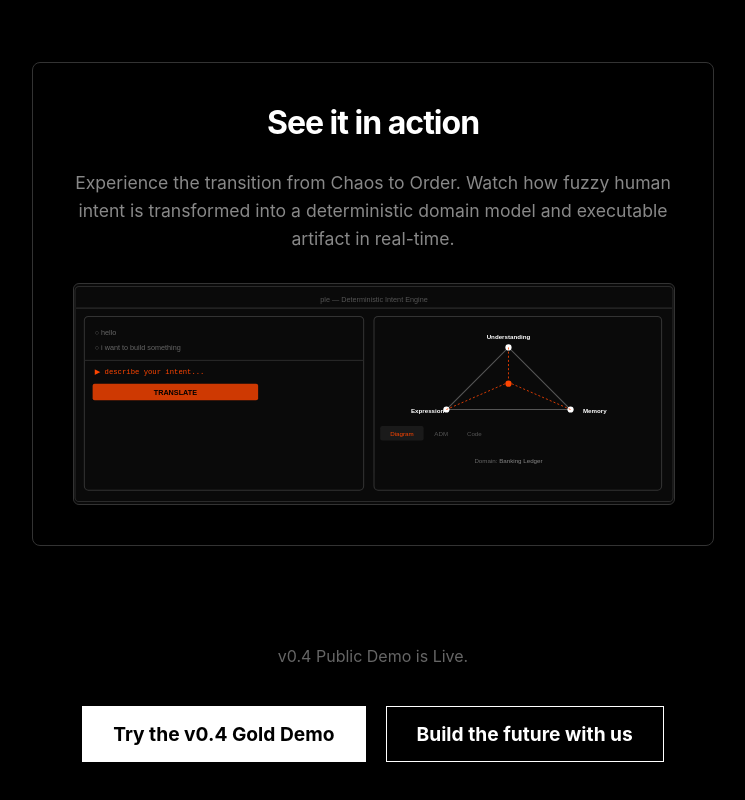
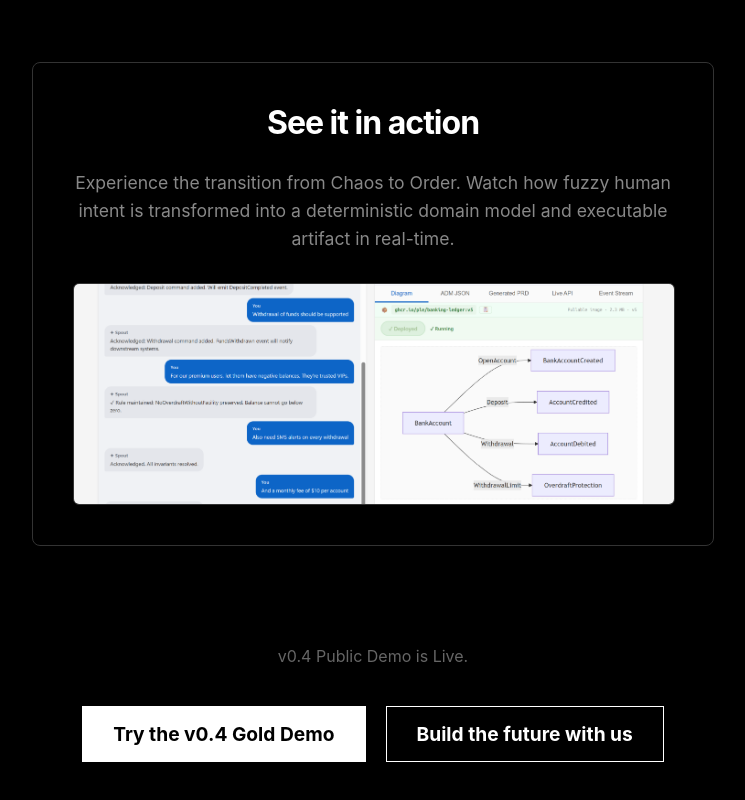
Before and after one commit to simgaudi/ple.simway.io, a plain HTML site: page index.html in a window 1280 px wide. Shown: the part 798-1598 px from the top of the page, without its empty margins (267-1012 px from the left). Drawn offline with Linux system fonts and the light colour scheme.

Commit message:
fix: remove dead version selector, replace SVG with real screenshot
- Remove top version dropdown referencing deleted v0.3/v1.0 pages
- Replace inline SVG mockup with actual screenshot of the demo UI
- Push to existing PR #4 branch

```diff
--- a/index.html
+++ b/index.html
@@ -180,10 +180,11 @@
         .demo-preview:hover {
             border-color: #ff4500;
         }
-        .demo-preview svg {
+        .demo-preview img {
             width: 100%;
             height: 100%;
             display: block;
+            object-fit: cover;
         }
         .demo-preview-overlay {
             position: absolute;
@@ -315,42 +316,7 @@
                 Experience the transition from Chaos to Order. Watch how fuzzy human intent is transformed into a deterministic domain model and executable artifact in real-time.
             </p>
             <a href="#" class="demo-preview" onclick="openDemo();return false;">
-                <svg viewBox="0 0 580 210" xmlns="http://www.w3.org/2000/svg">
-                    <rect width="580" height="210" fill="#0a0a0a" rx="4"/>
-                    <rect x="1" y="1" width="578" height="208" fill="none" stroke="#2a2a2a" stroke-width="1" rx="4"/>
-                    <text x="290" y="16" text-anchor="middle" fill="#555" font-size="7" font-family="sans-serif">ple — Deterministic Intent Engine</text>
-                    <line x1="2" y1="22" x2="578" y2="22" stroke="#2a2a2a" stroke-width="1"/>
-                    <!-- Left panel: Chat area -->
-                    <rect x="10" y="30" width="270" height="168" fill="none" stroke="#333" stroke-width="1" rx="4"/>
-                    <text x="20" y="48" fill="#666" font-size="7" font-family="sans-serif">○ hello</text>
-                    <text x="20" y="62" fill="#666" font-size="7" font-family="sans-serif">○ i want to build something</text>
-                    <rect x="10" y="72" width="270" height="1" fill="#2a2a2a"/>
-                    <text x="20" y="86" fill="#ff4500" font-size="7" font-family="monospace">▶ describe your intent...</text>
-                    <rect x="18" y="95" width="160" height="16" fill="#ff4500" rx="2" opacity="0.8"/>
-                    <text x="98" y="106" text-anchor="middle" fill="#000" font-size="7" font-family="sans-serif" font-weight="bold">TRANSLATE</text>
-                    <!-- Right panel: Diagram -->
-                    <rect x="290" y="30" width="278" height="168" fill="none" stroke="#333" stroke-width="1" rx="4"/>
-                    <polygon points="420,60 480,120 360,120" fill="none" stroke="#555" stroke-width="1"/>
-                    <circle cx="420" cy="60" r="3" fill="#fff"/>
-                    <circle cx="480" cy="120" r="3" fill="#fff"/>
-                    <circle cx="360" cy="120" r="3" fill="#fff"/>
-                    <circle cx="420" cy="95" r="3" fill="#ff4500"/>
-                    <line x1="420" y1="60" x2="420" y2="92" stroke="#ff4500" stroke-width="0.8" stroke-dasharray="2,2"/>
-                    <line x1="480" y1="120" x2="423" y2="95" stroke="#ff4500" stroke-width="0.8" stroke-dasharray="2,2"/>
-                    <line x1="360" y1="120" x2="417" y2="95" stroke="#ff4500" stroke-width="0.8" stroke-dasharray="2,2"/>
-                    <text x="420" y="52" text-anchor="middle" fill="#fff" font-size="6" font-family="sans-serif" font-weight="bold">Understanding</text>
-                    <text x="492" y="123" text-anchor="start" fill="#fff" font-size="6" font-family="sans-serif" font-weight="bold">Memory</text>
-                    <text x="358" y="123" text-anchor="end" fill="#fff" font-size="6" font-family="sans-serif" font-weight="bold">Expression</text>
-                    <!-- Output tabs -->
-                    <rect x="296" y="136" width="42" height="14" fill="#1a1a1a" rx="2"/>
-                    <text x="317" y="146" text-anchor="middle" fill="#ff4500" font-size="6" font-family="sans-serif">Diagram</text>
-                    <rect x="340" y="136" width="30" height="14" fill="none" rx="2"/>
-                    <text x="355" y="146" text-anchor="middle" fill="#555" font-size="6" font-family="sans-serif">ADM</text>
-                    <rect x="372" y="136" width="30" height="14" fill="none" rx="2"/>
-                    <text x="387" y="146" text-anchor="middle" fill="#555" font-size="6" font-family="sans-serif">Code</text>
-                    <!-- Status bar -->
-                    <text x="420" y="172" text-anchor="middle" fill="#666" font-size="6" font-family="sans-serif">Domain: <tspan fill="#888">Banking Ledger</tspan></text>
-                </svg>
+                <img src="/demo/screenshot.png" alt="ple demo preview">
                 <div class="demo-preview-overlay"><span>▶ Launch Demo</span></div>
             </a>
         </div>
```
Also changed, not shown: demo/index.html (+1 -7 lines), demo/screenshot.png (added).
